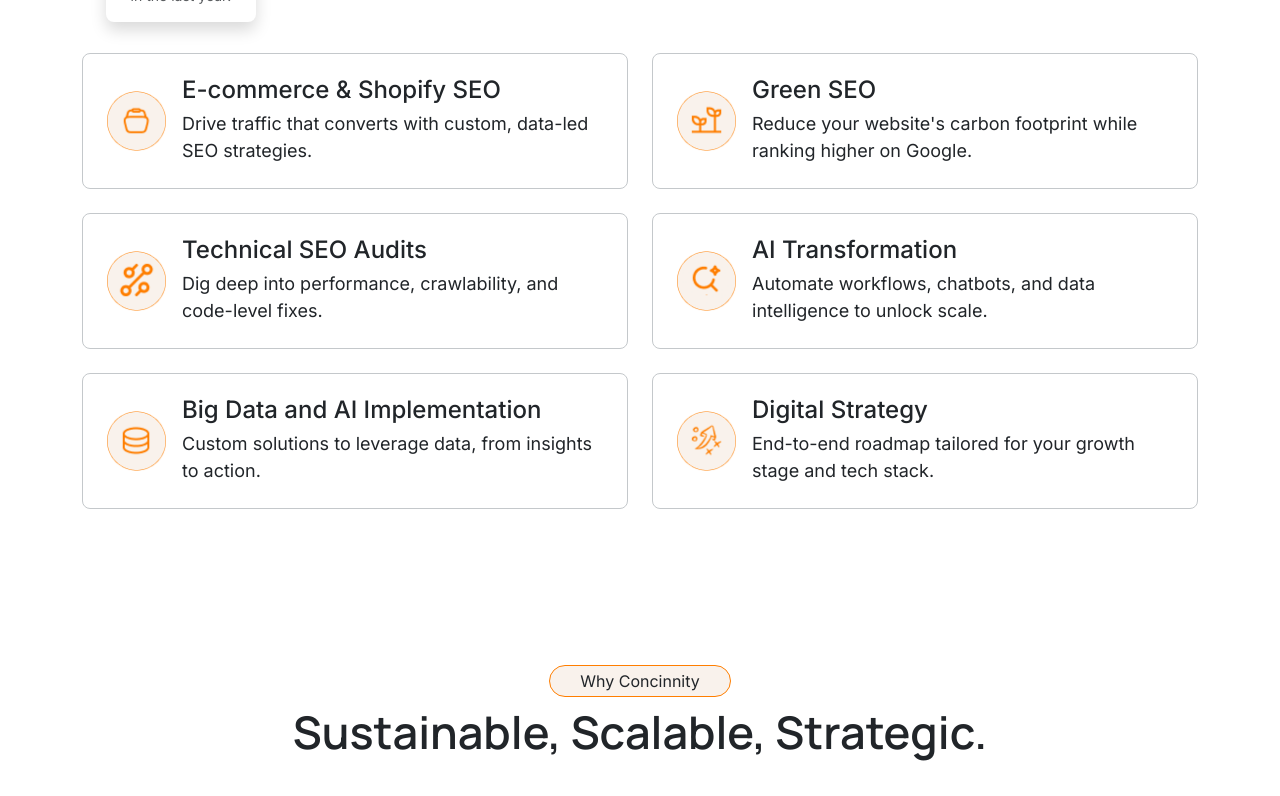
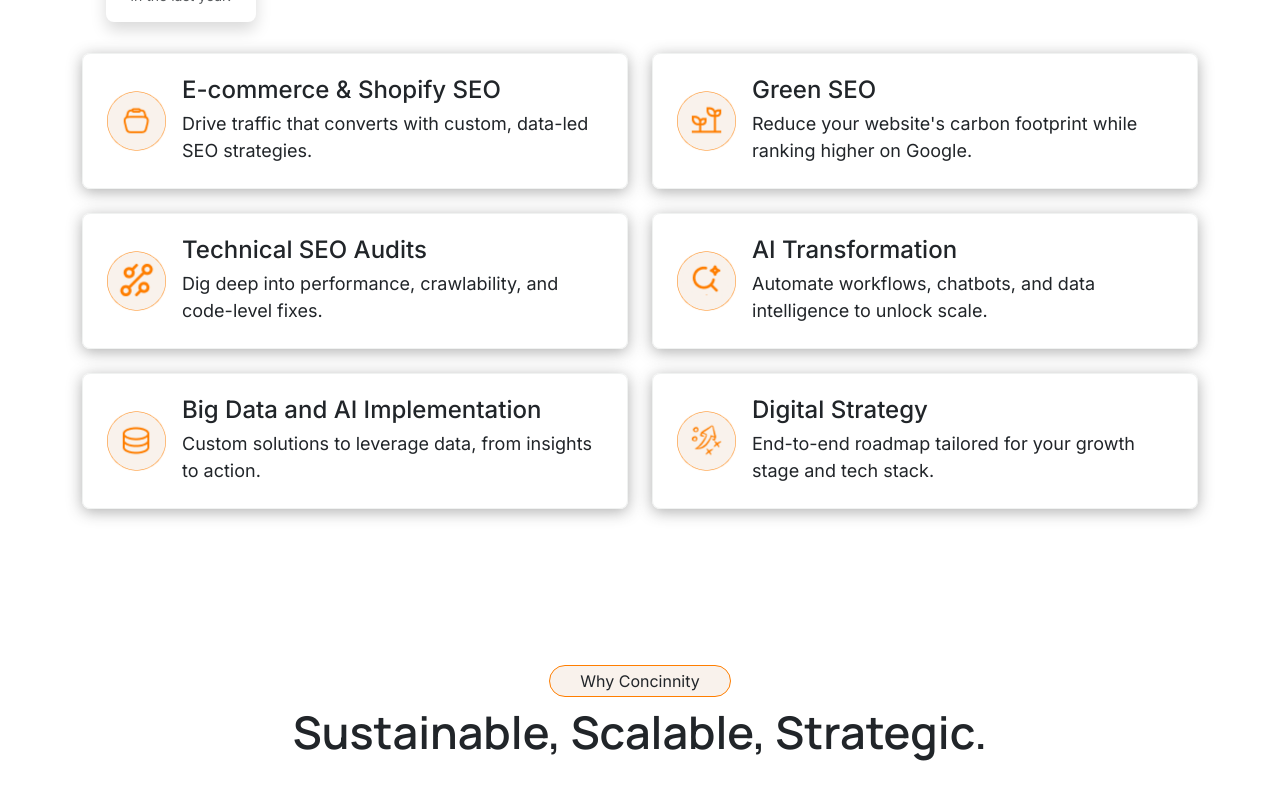
Before and after one commit to subodh-EG/concinnity-bootstrap-v1, a plain HTML site: page index.html in a window 1280 px wide. Shown: the part 1618-2414 px from the top of the page. Drawn offline with nearby package versions, Linux system fonts and the light colour scheme.

Commit message:
add shadow and blur on services section

```diff
--- a/assets/css/styles.css
+++ b/assets/css/styles.css
@@ -593,6 +593,11 @@ footer a.text-secondary:focus .bi-instagram {
   background: rgba(255, 255, 255, 0.414); /* semi-transparent white */
 }
 
+.services-section .custom-shadow {
+  box-shadow: 0px 3px 15px rgba(58, 58, 58, 0.4) !important;
+  border: 1px solid var(--soft-gray) !important;
+}
+
 .newsletter-section {
   background-image: url("/assets/images/index/Vector.svg");
   background-repeat: no-repeat;
--- a/index.html
+++ b/index.html
@@ -159,7 +159,9 @@
 
         <div class="row pt-5">
           <div class="col-lg-6 mb-4 wow bounceInLeft">
-            <div class="p-4 h-100 border border-secondary-subtle rounded-3">
+            <div
+              class="p-4 h-100 border border-secondary-subtle rounded-3 custom-shadow"
+            >
               <div class="d-flex align-items-center">
                 <img
                   src="assets/images/index/marketing/marketing1.png"
@@ -179,7 +181,9 @@
             </div>
           </div>
           <div class="col-lg-6 mb-4 wow bounceInRight">
-            <div class="p-4 h-100 border border-secondary-subtle rounded-3">
+            <div
+              class="p-4 h-100 border border-secondary-subtle rounded-3 custom-shadow"
+            >
               <div class="d-flex align-items-center">
                 <img
                   src="assets/images/index/marketing/marketing2.png"
@@ -199,7 +203,9 @@
             </div>
           </div>
           <div class="col-lg-6 mb-4 wow bounceInLeft">
-            <div class="p-4 h-100 border border-secondary-subtle rounded-3">
+            <div
+              class="p-4 h-100 border border-secondary-subtle rounded-3 custom-shadow"
+            >
               <div class="d-flex align-items-center">
                 <img
                   src="assets/images/index/marketing/marketing3.png"
@@ -219,7 +225,9 @@
             </div>
           </div>
           <div class="col-lg-6 mb-4 wow bounceInRight">
-            <div class="p-4 h-100 border border-secondary-subtle rounded-3">
+            <div
+              class="p-4 h-100 border border-secondary-subtle rounded-3 custom-shadow"
+            >
               <div class="d-flex align-items-center">
                 <img
                   src="assets/images/index/marketing/marketing4.png"
@@ -239,7 +247,9 @@
             </div>
           </div>
           <div class="col-lg-6 mb-4 wow bounceInLeft">
-            <div class="p-4 h-100 border border-secondary-subtle rounded-3">
+            <div
+              class="p-4 h-100 border border-secondary-subtle rounded-3 custom-shadow"
+            >
               <div class="d-flex align-items-center">
                 <img
                   src="assets/images/index/marketing/marketing5.png"
@@ -258,7 +268,9 @@
             </div>
           </div>
           <div class="col-lg-6 mb-4 wow bounceInRight">
-            <div class="p-4 h-100 border border-secondary-subtle rounded-3">
+            <div
+              class="p-4 h-100 border border-secondary-subtle rounded-3 custom-shadow"
+            >
               <div class="d-flex align-items-center">
                 <img
                   src="assets/images/index/marketing/marketing6.png"
```
